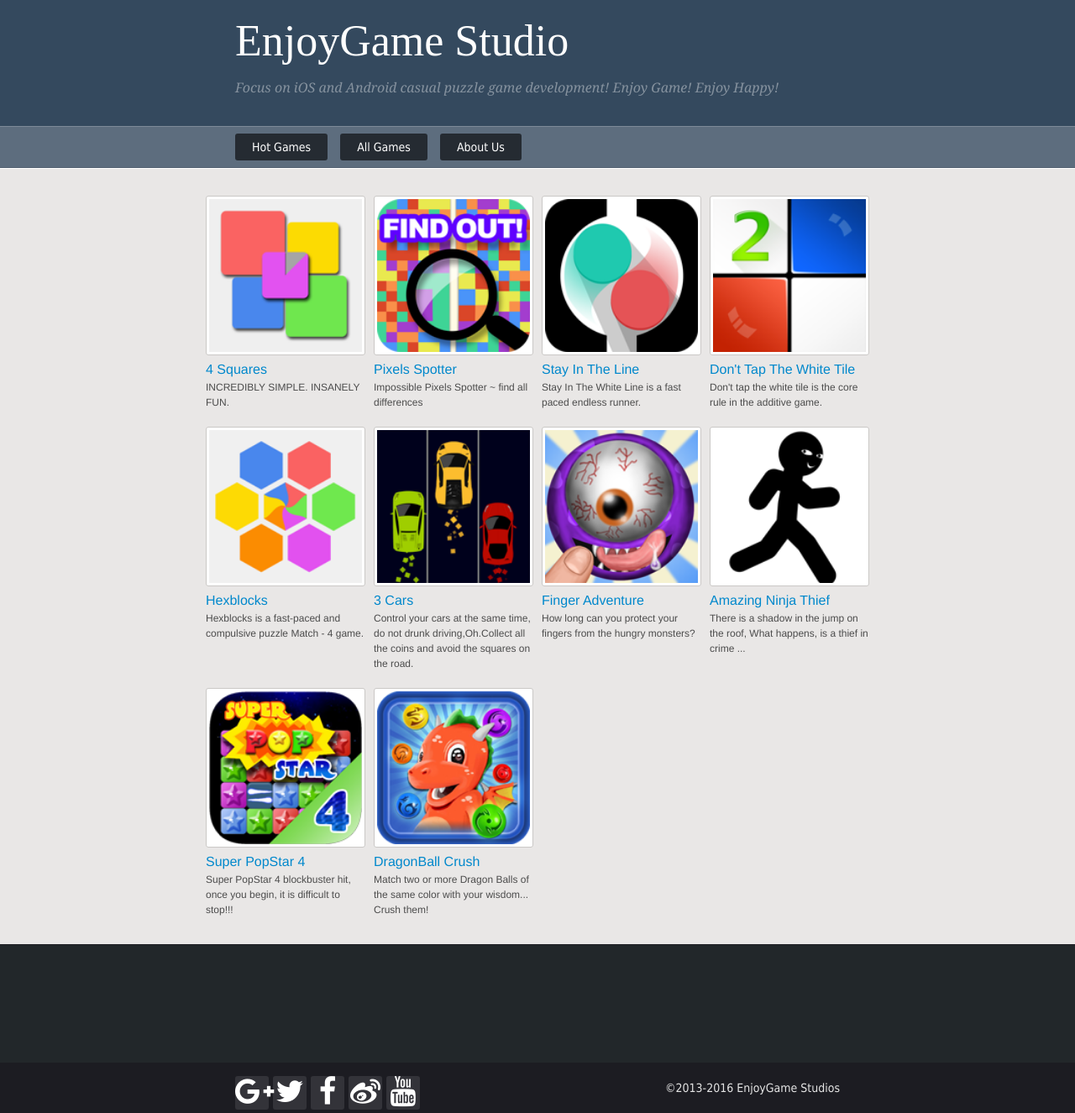
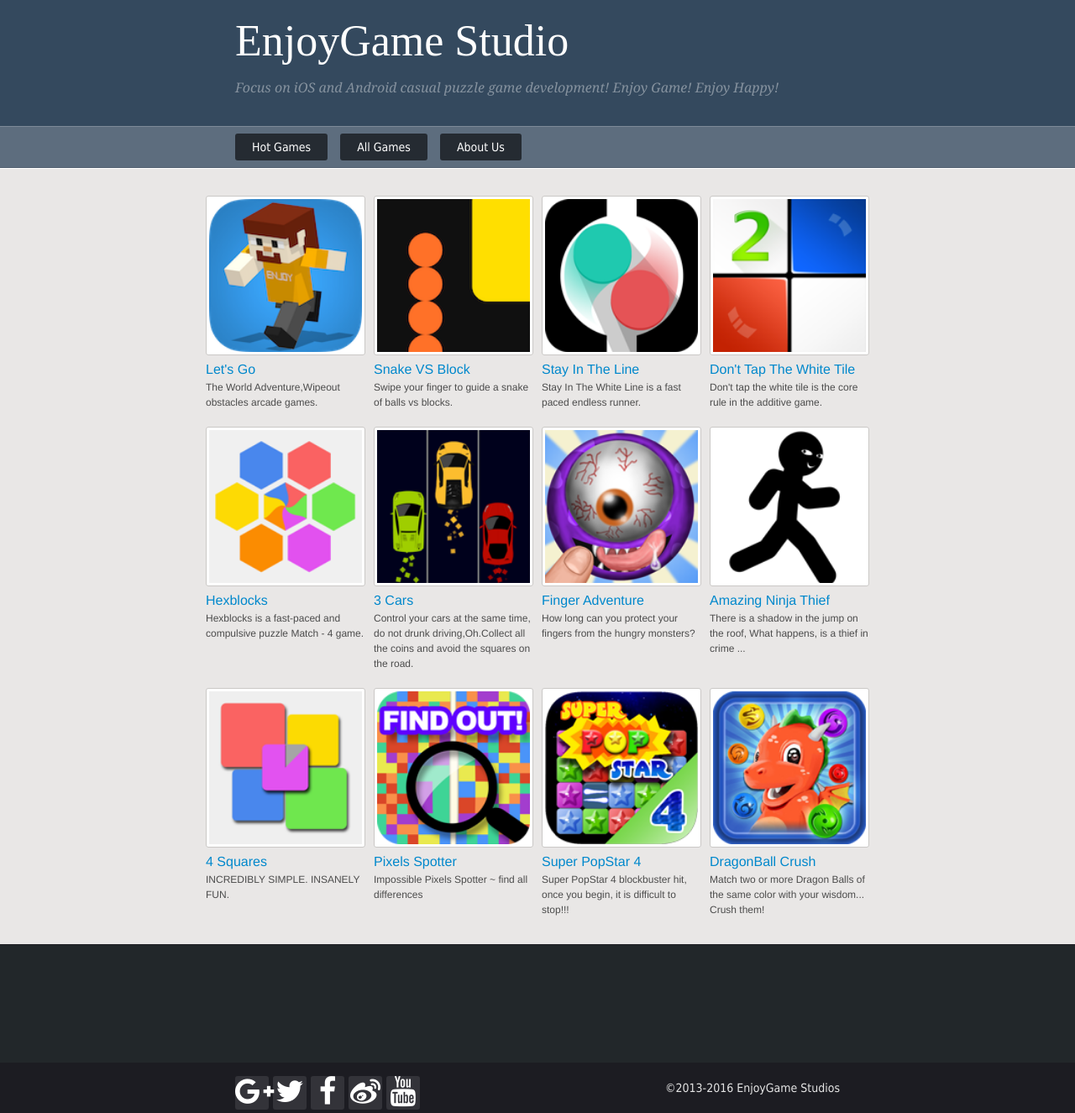
Before and after one commit to enjoygamestudios/enjoygamestudios.github.io, a Jekyll site: the page built from index.html, in a window 1280 px wide. Shown: the whole page at 84% size. Built offline with Jekyll 4.4.1, drawn with Linux system fonts in a browser that asks for light colours; nearby versions of some CDN libraries; the list of posts is cut into pages by our own code.

Commit message:
主页修改

```diff
--- a/_posts/2017-06-07-snakevsblock.html
+++ b/_posts/2017-06-07-snakevsblock.html
@@ -7,7 +7,7 @@
 
 <!--可以下载的市场-->
 <div class="span-8 project">
-    <a href="https://itunes.apple.com/us/app/id1247495964?mt=8" target="_blank">
+    <a href="https://itunes.apple.com/app/id1247495964?mt=8" target="_blank">
         <img src="/images/btn/btn_AppStore.png" width="250" height="100" class="" />
     </a>
 </div>
@@ -18,7 +18,7 @@
 </div>
 
 <div class="span-8 project last">
-    <a href="https://itunes.apple.com/us/app/id1247495964?mt=8" target="_blank">
+    <a href="https://itunes.apple.com/app/id1247495964?mt=8" target="_blank">
         <img src="/images/btn/down_more.png" width="250" height="100" class="" />
     </a>
 </div>
--- a/_posts/2017-07-24-letsgo.html
+++ b/_posts/2017-07-24-letsgo.html
@@ -1,8 +1,8 @@
 ---
 layout: post
-title: Let’s Go… - The World Adventure
+title: Let’s Go...
 description: Wipeout obstacles arcade games
-keywords: 勇敢向前冲,IOS,Android,Game,Games,White,Tile,Arcade,Stay,The,Line,GitHub, Jekyll, Plugins, Works,Archives,Quotes,css,html,javascript,wordpress,logo,design,Don't Tap The White Tiles,geek,游戏,安卓,休闲游戏,街机游戏,虐心,坑爹,动作,别出白线,别踩白块儿,Swipe 3,Amazing Ninja Thief,jumpping,catch color tiles,Amazing Stick Hero,Stick Hero,Mmm Finger Adventure,Mmm Fingers,No Brakes,Squares Dash,Square,Dragon Ball Crush,Saga,Dragon Jewels Crush,Horoscope,消灭星星,消除星星,满天星,popstar,Fruit Link Crush,Fruit splash,juicy,dancing,line,rolling,sky,滚动的天空,snake,vs,block,跳舞的线
+keywords: IOS,Android,Game,Games,White,Tile,Arcade,Stay,The,Line,GitHub, Jekyll, Plugins, Works,Archives,Quotes,css,html,javascript,wordpress,logo,design,Don't Tap The White Tiles,geek,游戏,安卓,休闲游戏,街机游戏,虐心,坑爹,动作,别出白线,别踩白块儿,Swipe 3,Amazing Ninja Thief,jumpping,catch color tiles,Amazing Stick Hero,Stick Hero,Mmm Finger Adventure,Mmm Fingers,No Brakes,Squares,Dash,Square,Dragon,Ball,Crush,Saga,JewelsCrush,Horoscope,消灭星星,消除星星,满天星,popstar,Fruit Link Crush,Fruit splash,juicy,dancing,line,rolling,sky,滚动的天空,snake,vs,block,跳舞的线,勇敢向前冲
 ---
 
 <!--可以下载的市场-->
--- a/index.html
+++ b/index.html
@@ -2,26 +2,27 @@
 layout: default
 title:
 description:
-keywords: IOS, Android,Game,Games,White,Tile,Arcade,Stay,The,Line,GitHub, Jekyll, Plugins, Works, Archives, Quotes, css, html, javascript, wordpress, logo, design, geek,游戏,安卓,休闲游戏,街机游戏,虐心,坑爹,动作,别出白线,跟着白线,别踩白块儿,手指大冒险,mmm fingers,stick hero,into the circle,kindo,squares,方块消消乐,开心消消乐,圆圈冲击
+keywords: IOS,Android,Game,Games,White,Tile,Arcade,Stay,The,Line,GitHub, Jekyll, Plugins, Works, Archives,Quotes,css,html,javascript,wordpress,logo,design,geek,游戏,安卓,休闲游戏,街机游戏,虐心,坑爹,动作,别出白线,跟着白线,别踩白块儿,手指大冒险,mmm fingers,stick,hero,kindo,squares,方块消消乐,开心消消乐,圆圈冲击,蛇蛇大战方块,贪吃蛇遇上大方块,欢乐球吃球,snake,vs,block,勇敢,向前冲,fidget,lets go
 isIndex: true
 ---
 
 <div class="site-wrap">
 <section id="content-wrap">
 <div class="container">
+
     <div class="span-5 project">
-    <a href="/4squares">
-        <img src="/images/4squares/icon.png" width="182" height="182" class="tile" />
-        <span class="gametitle">4 Squares</span>
+        <a href="/letsgo">
+            <img src="/images/letsgo/icon.png" width="182" height="182" class="tile" />
+            <span class="gametitle">Let's Go</span>
         </a>
-    <p class="subgametitle">INCREDIBLY SIMPLE. INSANELY FUN.</p>
+        <p class="subgametitle">The World Adventure,Wipeout obstacles arcade games.</p>
     </div>
     <div class="span-5 project">
-    <a href="/pixelsspotter">
-        <img src="/images/pixelsspotter/icon.png" width="182" height="182" class="tile" />
-        <span class="gametitle">Pixels Spotter</span>
+        <a href="/snakevsblock">
+            <img src="/images/snakevsblock/icon.png" width="182" height="182" class="tile" />
+            <span class="gametitle">Snake VS Block</span>
         </a>
-    <p class="subgametitle">Impossible Pixels Spotter ~ find all differences</p>
+        <p class="subgametitle">Swipe your finger to guide a snake of balls vs blocks.</p>
     </div>
     <div class="span-5 project">
         <a href="/intheline">
@@ -70,6 +71,20 @@
 
     <hr class="space" />
     <div class="span-5 project">
+        <a href="/4squares">
+            <img src="/images/4squares/icon.png" width="182" height="182" class="tile" />
+            <span class="gametitle">4 Squares</span>
+        </a>
+        <p class="subgametitle">INCREDIBLY SIMPLE. INSANELY FUN.</p>
+    </div>
+    <div class="span-5 project">
+        <a href="/pixelsspotter">
+            <img src="/images/pixelsspotter/icon.png" width="182" height="182" class="tile" />
+            <span class="gametitle">Pixels Spotter</span>
+        </a>
+        <p class="subgametitle">Impossible Pixels Spotter ~ find all differences</p>
+    </div>
+    <div class="span-5 project">
         <a href="/superpopstar">
             <img src="/images/superpopstar/icon.png" width="182" height="182" class="tile" />
             <span class="gametitle">Super PopStar 4</span>
```
Lines whose indentation alone changed are shown as unchanged.
